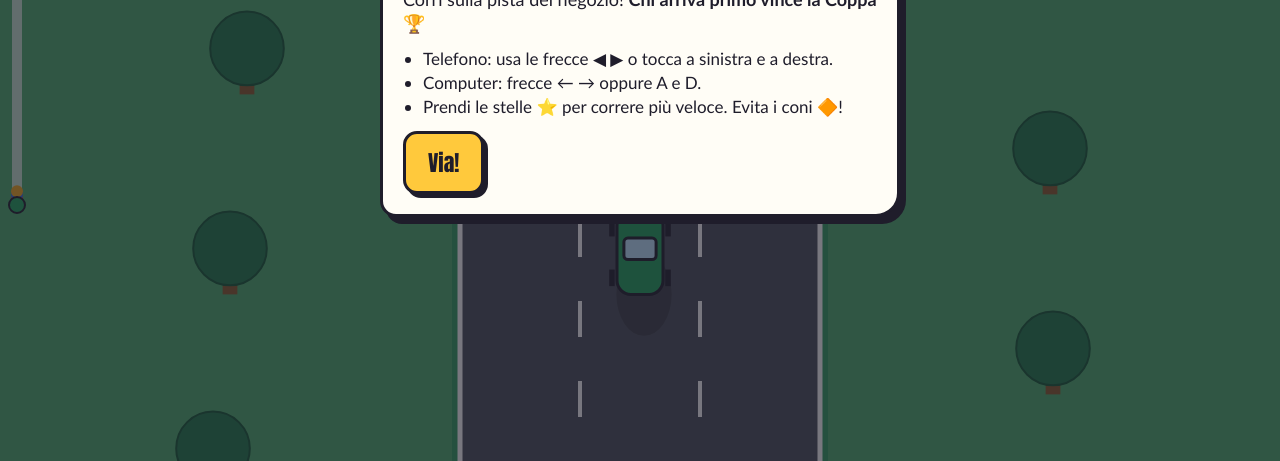
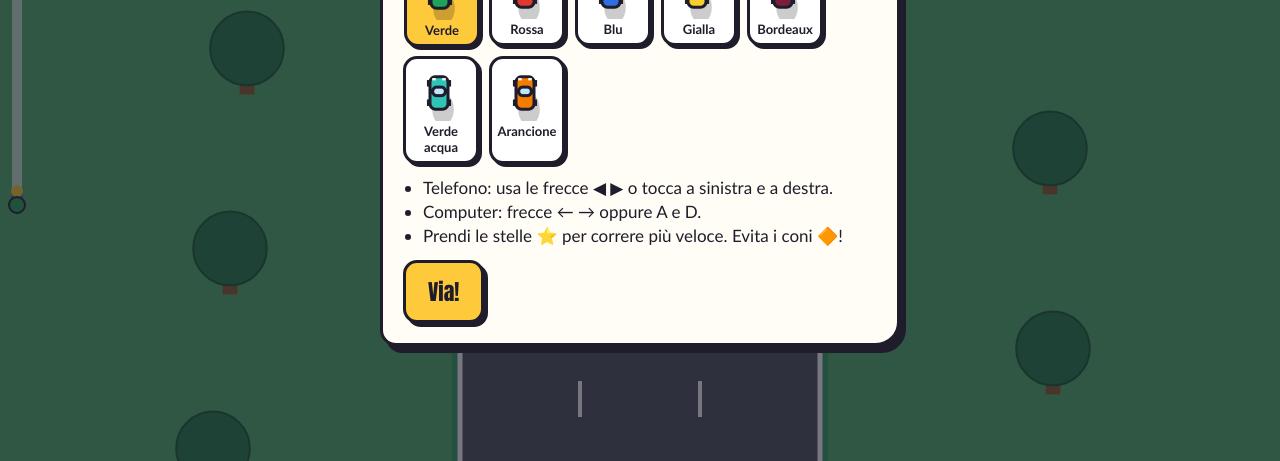
Before and after one commit to barbafiamme/barbafiamme.github.io, a plain HTML site: page giochi-amici/pista-di-auto-4-0.html in a window 1280 px wide. Shown: the part 339-800 px from the top of the page. Drawn offline with Linux system fonts and the light colour scheme.

Commit message:
Pista di auto 4.0: scegli la macchina (anche bordeaux, verde acqua e arancione) (#27)

```diff
--- a/giochi-amici/pista-di-auto-4-0.html
+++ b/giochi-amici/pista-di-auto-4-0.html
@@ -19,6 +19,11 @@ h2{font-size:clamp(26px,6vw,34px)}
 #pad{position:fixed;left:0;right:0;bottom:calc(env(safe-area-inset-bottom,0px) + 14px);display:flex;justify-content:space-between;padding:0 14px;pointer-events:none;z-index:2}
 #pad button{pointer-events:auto;width:88px;height:88px;font-size:40px;border-radius:50%;border:3px solid var(--ink);background:var(--sun);box-shadow:4px 4px 0 var(--ink);opacity:.9}
 #pad button:active{transform:translate(2px,2px);box-shadow:2px 2px 0 var(--ink)}
+#cars{display:flex;flex-wrap:wrap;gap:10px}
+.pick{display:flex;flex-direction:column;align-items:center;gap:2px;width:76px;padding:6px 2px;background:#fff;border:3px solid var(--ink);border-radius:14px;font-family:var(--body);font-size:13px;font-weight:700;color:var(--ink);cursor:pointer;box-shadow:3px 3px 0 var(--ink)}
+.pick canvas{width:36px;height:56px}
+.pick[aria-pressed=true]{background:var(--sun);transform:translate(1px,1px)}
+.pick:focus-visible{outline:3px dashed #2f6fe4;outline-offset:3px}
 #toast{position:fixed;left:50%;top:32%;transform:translateX(-50%);font-family:var(--display);font-size:clamp(40px,12vw,90px);color:#fff;text-shadow:4px 4px 0 var(--ink);pointer-events:none;z-index:3;white-space:nowrap}
 </style></head><body>
 <canvas id="game"></canvas>
@@ -28,23 +33,27 @@ h2{font-size:clamp(26px,6vw,34px)}
 <div class="overlay" id="start"><div class="panel">
 <h1>Pista di <span>auto 4.0</span></h1>
 <p>Corri sulla pista del negozio! <b>Chi arriva primo vince la Coppa</b> 🏆</p>
+<p><b>Scegli la tua macchina:</b></p><div id="cars" role="group" aria-label="Scegli la macchina"></div>
 <ul><li>Telefono: usa le frecce ◀ ▶ o tocca a sinistra e a destra.</li><li>Computer: frecce ← → oppure A e D.</li><li>Prendi le stelle ⭐ per correre più veloce. Evita i coni 🔶!</li></ul>
 <button class="btn" id="go">Via!</button></div></div>
 <div class="overlay" id="end" hidden><div class="panel">
 <h2 id="etitle"></h2><p id="etext"></p><div id="board"></div>
-<button class="btn" id="again">Un'altra corsa</button></div></div>
+<button class="btn" id="again">Un'altra corsa</button><button class="btn" id="change">Cambia macchina 🚗</button></div></div>
 <script src="../classifica.js"></script>
 <script>
 if(window.Classifica)Classifica.register('pista-di-auto-4-0',{title:'Pista di auto 4.0',unit:'punti'});
-const $=id=>document.getElementById(id),cv=$('game'),c=cv.getContext('2d');
+const $=id=>document.getElementById(id),cv=$('game');let c=cv.getContext('2d');
 let W,H,RW,RX,LW;
 function size(){W=cv.width=innerWidth;H=cv.height=innerHeight;RW=Math.min(W*.72,360);RX=(W-RW)/2;LW=RW/3}
 addEventListener('resize',size);size();
-const LEN=7000,COL=['#e0382f','#2f6fe4','#f2a81d'];
+const LEN=7000;
+const CARS=[{n:'Verde',c:'#1fa25a'},{n:'Rossa',c:'#e0382f'},{n:'Blu',c:'#2f6fe4'},{n:'Gialla',c:'#f7d02c'},{n:'Bordeaux',c:'#7b1e3a'},{n:'Verde acqua',c:'#2ec4b6'},{n:'Arancione',c:'#f57c00'}];
+let myCol=CARS[0].c,COL=['#e0382f','#2f6fe4','#f7d02c'];
+function pickRivals(){const o=CARS.map(k=>k.c).filter(k=>k!==myCol);for(let i=o.length-1;i>0;i--){const j=Math.floor(Math.random()*(i+1));[o[i],o[j]]=[o[j],o[i]]}COL=o.slice(0,3)}
 let me,rivals,items,t,running=false,last=0,keys={},stars,place,finished,prog0,scroll;
 const lx=l=>RX+LW*(l+.5);
 function mk(){items=[];for(let d=600;d<LEN-400;d+=180+Math.random()*160){const l=Math.floor(Math.random()*3);items.push({d,l,k:Math.random()<.45?'star':'cone',on:1})}}
-function start(){mk();me={lane:1,x:lx(1),d:0,v:0,tgt:1,slow:0,boost:0};
+function start(){pickRivals();mk();me={lane:1,x:lx(1),d:0,v:0,tgt:1,slow:0,boost:0};
  rivals=[0,2,1].map((l,i)=>({lane:l,x:lx(l),d:120+i*60,v:0,base:300+i*18+Math.random()*10,col:COL[i],nl:1+Math.random()*2}));
  stars=0;t=0;finished=false;place=0;running=true;last=performance.now();
  for(const e of['start','end'])$(e).hidden=true;$('hud').hidden=false;$('pad').hidden=!matchMedia('(pointer:coarse)').matches&&innerWidth>900;
@@ -89,16 +98,20 @@ function draw(){const py=H*.74,sc=1;c.fillStyle='#4cae6c';c.fillRect(0,0,W,H);
   else{c.fillStyle='#ff7a1a';c.strokeStyle='#1f1d2b';c.lineWidth=3;c.beginPath();c.moveTo(lx(it.l),y-20);c.lineTo(lx(it.l)+16,y+14);c.lineTo(lx(it.l)-16,y+14);c.closePath();c.fill();c.stroke();c.fillStyle='#fff';c.fillRect(lx(it.l)-8,y,16,5)}}
  const cw=Math.min(LW*.5,46);
  for(const r of rivals){const y=Y(r.d);if(y>-100&&y<H+100)car(r.x,y,r.col,cw)}
- car(me.x,py,'#1fa25a',cw);
+ car(me.x,py,myCol,cw);
  if(me.boost>0){c.fillStyle='#ffc93c';c.beginPath();c.moveTo(me.x-8,py+cw*.9);c.lineTo(me.x,py+cw*.9+30);c.lineTo(me.x+8,py+cw*.9);c.fill()}
  // barra di avanzamento
  const bx=12,by=H*.18,bh=H*.5;c.fillStyle='rgba(255,255,255,.7)';c.fillRect(bx,by,10,bh);c.font='16px serif';c.textAlign='center';c.fillText('🏆',bx+5,by-4);
  for(const r of rivals){c.fillStyle=r.col;c.beginPath();c.arc(bx+5,by+bh*(1-Math.min(1,r.d/LEN)),6,0,7);c.fill()}
- c.fillStyle='#1fa25a';c.strokeStyle='#1f1d2b';c.lineWidth=2;c.beginPath();c.arc(bx+5,by+bh*(1-Math.min(1,me.d/LEN)),8,0,7);c.fill();c.stroke()}
+ c.fillStyle=myCol;c.strokeStyle='#1f1d2b';c.lineWidth=2;c.beginPath();c.arc(bx+5,by+bh*(1-Math.min(1,me.d/LEN)),8,0,7);c.fill();c.stroke()}
 addEventListener('keydown',e=>{const k=e.key.toLowerCase();if(keys[k])return;keys[k]=1;if(k==='arrowleft'||k==='a')steer(-1);if(k==='arrowright'||k==='d')steer(1);if(k.startsWith('arrow'))e.preventDefault()});
 addEventListener('keyup',e=>{delete keys[e.key.toLowerCase()]});
 cv.addEventListener('pointerdown',e=>steer(e.clientX<innerWidth/2?-1:1));
 for(const[id,d]of[['bl',-1],['br',1]])$(id).addEventListener('pointerdown',e=>{e.stopPropagation();steer(d)});
 $('go').onclick=start;$('again').onclick=start;
+$('change').onclick=()=>{$('end').hidden=true;$('start').hidden=false;$('go').focus()};
+function carIcon(col){const k=document.createElement('canvas');k.width=72;k.height=112;const s=c;c=k.getContext('2d');c.scale(2,2);car(16,28,col,18);c=s;return k}
+for(const k of CARS){const b=document.createElement('button');b.className='pick';b.type='button';b.setAttribute('aria-pressed',k.c===myCol);b.append(carIcon(k.c),k.n);
+ b.onclick=()=>{myCol=k.c;for(const x of $('cars').children)x.setAttribute('aria-pressed',x===b);draw()};$('cars').append(b)}
 me={x:lx(1),d:0,boost:0,slow:0};rivals=[0,2,1].map((l,i)=>({x:lx(l),d:120+i*60,col:COL[i]}));items=[];draw();
 </script></body></html>
```
